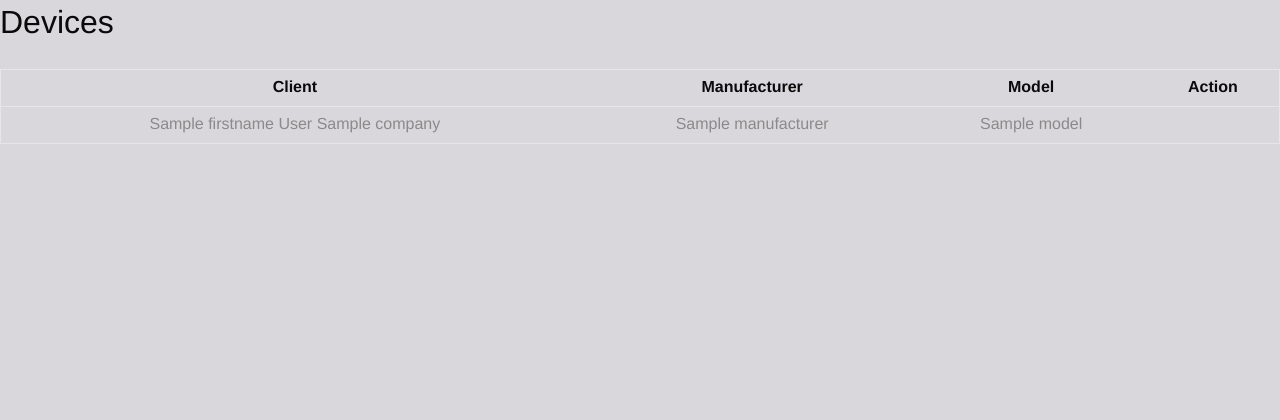
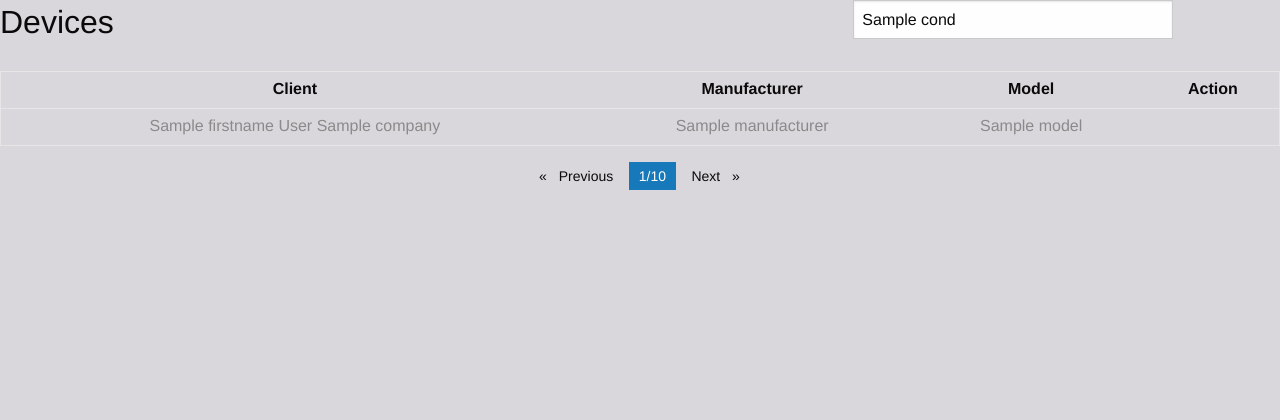
Before and after one commit to mbozic987/ZavrsniRadPP24, a PHP site: template WorkflowAPP/app/view/private/device/index.phtml in a window 1280 px wide. Shown: the top 420 px of the page. Run offline with PHP 8.4, Linux system fonts and the light colour scheme; the template is opened without the code that fills it: most values are stand-ins (such as "Sample title", 1, 10 or a date in 2020); data that the repository does not hold is empty.

Commit message:
device search draft

```diff
--- a/WorkflowAPP/app/view/private/device/index.phtml
+++ b/WorkflowAPP/app/view/private/device/index.phtml
@@ -1,8 +1,15 @@
 <div class="grid-x">
-    <div class="large-6 cell">
+    <div class="large-8 medium-8 cell">
         <h1 style="font-size: 2rem">Devices</h1>
     </div>
-    <div class="large-6 cell" style="text-align: right">
+    <div class="large-3 medium-3 cell">
+        <form action="<?=App::config('url')?>device/index" method="get">
+            <input type="text" name="cond"
+            placeholder="Search by Client, manufacturer or model"
+            value="<?=$cond?>"/>
+        </form>
+    </div>
+    <div class="large-1 medium-1 cell" style="text-align: right">
         <a href="<?=App::config('url')?>device/details">
             <i title="Add device" class="fas fa-2x fa-folder-plus"></i>
         </a>
@@ -46,3 +53,19 @@
     <?php endforeach;?>
   </tbody>
 </table>
+<nav aria-label="Pagination">
+  <ul class="pagination text-center">
+    <li class="pagination-previous">
+        <a href="<?=App::config('url')?>employee/index?cond=<?=$cond?>&page=
+        <?php echo $page-1;?>" aria-label="Previous page">
+        Previous <span class="show-for-sr">page</span></a>
+    </li>
+    <li class="current"><span class="show-for-sr">You're on page</span>
+        <?=$page?>/<?=$pageTotal?>
+    </li>
+    <li class="pagination-next"><a href="<?=App::config('url')?>employee/index?cond=<?=$cond?>&page=
+        <?php echo $page+1;?>" aria-label="Next page">
+        Next <span class="show-for-sr">page</span></a>
+    </li>
+  </ul>
+</nav>
```
Also changed, not shown: WorkflowAPP/app/view/private/employee/index.phtml (+5 -3 lines).
